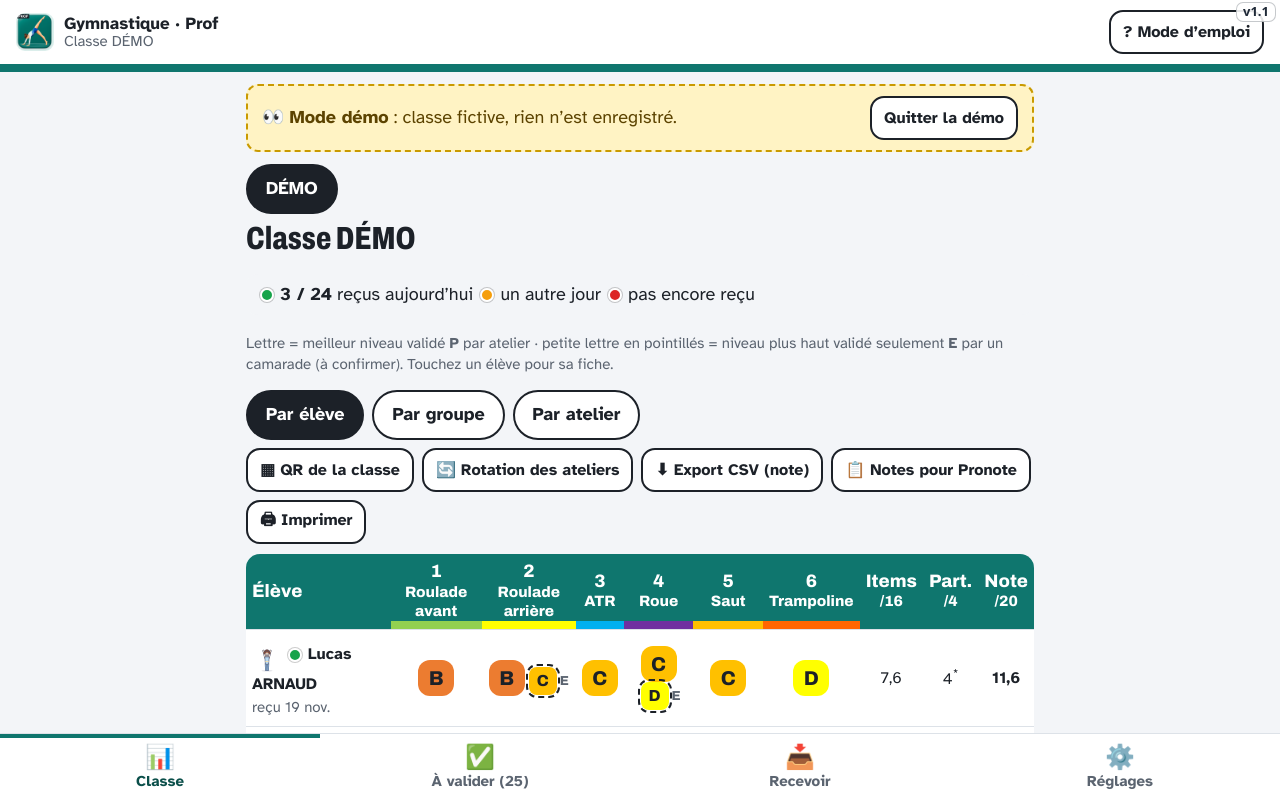
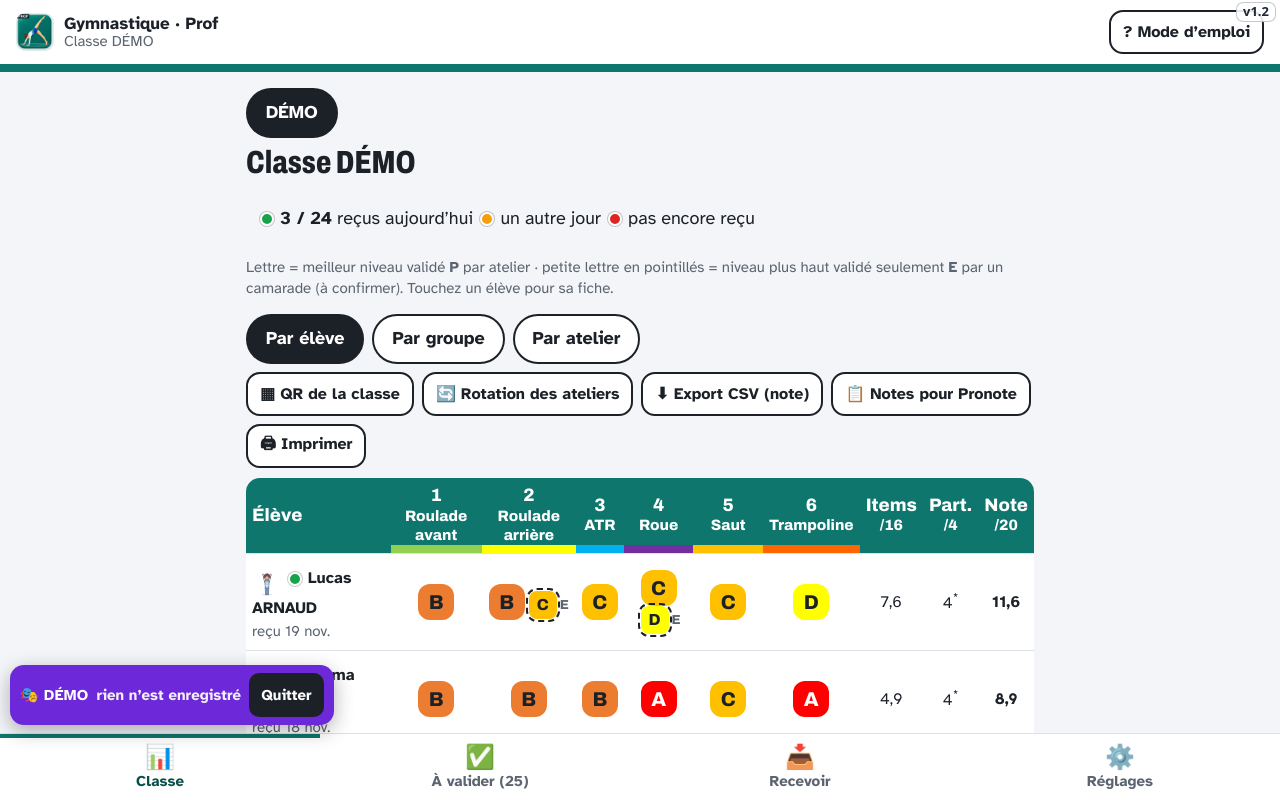
Before and after one commit to yannickdartois-hue/gym-prof, a plain HTML site: page index.html in a window 1280 px wide. Both pictures are taken after a click on the button "Ouvrir la démo". Shown: the top 800 px of the page. Drawn offline with Linux system fonts and the light colour scheme.

Commit message:
v1.2 : barre DÉMO commune (eps-demo.js) à la place du bandeau jaune
Co-Authored-By: Claude Opus 5.5 <noreply@anthropic.com>
Claude-Session: https://claude.ai/code/session_01W45JVNRvxhsHS7Tt9PDk2W

```diff
--- /dev/null
+++ b/eps-demo.js
@@ -0,0 +1,121 @@
+/* =====================================================================
+   eps-demo.js — commun à TOUTES les applis EPS qui ont un mode démo (Lycée Georges Pompidou)
+   Source : mon-EPS/atelier/ecran-de-cours/commun/eps-demo.js (recopié tel quel, voir synchroniser.py).
+
+   Affiche, tant que l'appli est en démo, la même barre violette en bas à gauche :
+       🎭 DÉMO · rien n'est enregistré · [actions de l'appli] · Quitter
+   Rien n'est modifié dans l'appli : le module regarde seulement si elle est en démo.
+   Le bandeau jaune .demo-bandeau de l'appli est alors masqué (pas de doublon, demande du 20/11/2026) :
+   ses boutons et liens (« Voir l'outil prof »…) sont repris dans la barre violette, son « Quitter » sert au bouton Quitter.
+
+   Détection automatique (aucun code à ajouter dans l'appli) :
+     - variable DEMO de l'appli vraie (let DEMO=… dans la plupart des applis),
+     - ou bandeau jaune .demo-bandeau présent dans la page.
+   Bouton « Quitter » : clique le bouton « Quitter la démo » du bandeau jaune s'il existe,
+     sinon appelle la fonction donnée par data-quitter="nomDeFonction",
+     sinon quitterDemo() puis rendre(), sinon recharge la page sans « ?demo ».
+   Si l'appli a une barre fixée en bas (onglets), la barre DÉMO se place automatiquement au-dessus.
+   Options de la balise : <script src="eps-demo.js" data-quitter="maFonction" data-bas="80px"></script>
+     data-bas : hauteur imposée au-dessus du bas de l'écran (remplace le placement automatique).
+   Pour une appli qui pilote elle-même sa démo :
+     EPSDemo.montrer({quitter:fn, actions:[{texte:'⏱ Simuler', fn:maFonction}]})  /  EPSDemo.cacher()
+   ===================================================================== */
+(function(){
+  'use strict';
+  if(window.EPSDemo)return;
+  var sc=document.currentScript;
+  var OPT={quitter:sc&&sc.getAttribute('data-quitter'),bas:sc&&sc.getAttribute('data-bas')};
+  var manuel=null; /* réglages donnés par EPSDemo.montrer() */
+  var barre=null,cle='';
+
+  function css(){
+    if(document.getElementById('eps-demo-style'))return;
+    var s=document.createElement('style');s.id='eps-demo-style';
+    s.textContent='.eps-demo{position:fixed;left:max(10px,env(safe-area-inset-left));bottom:calc(var(--eps-demo-bas,10px) + env(safe-area-inset-bottom,0px));z-index:2147481000;display:flex;align-items:center;gap:8px;flex-wrap:wrap;max-width:min(560px,calc(100% - 20px));padding:8px 10px;border-radius:14px;background:#6d28d9;color:#fff;font:700 15px/1.25 "Atkinson","Atkinson Hyperlegible","Segoe UI",Roboto,Arial,sans-serif;box-shadow:0 6px 20px rgba(0,0,0,.3)}'+
+      '.eps-demo b{font-weight:800;letter-spacing:.02em}.eps-demo .eps-demo-txt{font-weight:600;opacity:.92}'+
+      '.eps-demo button{min-height:44px;padding:0 12px;border:0;border-radius:10px;background:#fff;color:#1c2128;font-weight:800;font-size:15px;line-height:1;font-family:inherit;cursor:pointer}'+
+      '.eps-demo button.eps-demo-q{background:#1c2128;color:#fff}'+
+      '.eps-demo button:focus-visible{outline:3px solid #fde047;outline-offset:2px}'+
+      'body.eps-demo-cache .eps-demo{display:none}'+
+      'body.eps-demo-actif .demo-bandeau{display:none!important}'+
+      '.eps-demo a.eps-demo-lien{text-decoration:none}'+
+      '@media print{.eps-demo{display:none!important}}';
+    (document.head||document.documentElement).appendChild(s);
+  }
+  function enDemo(){
+    if(manuel)return true;
+    try{if(typeof DEMO!=='undefined'&&DEMO)return true;}catch(e){}
+    return !!document.querySelector('.demo-bandeau');
+  }
+  function quitter(){
+    if(manuel&&typeof manuel.quitter==='function')return manuel.quitter();
+    var jaune=document.querySelectorAll('.demo-bandeau button, .demo-bandeau a');
+    for(var i=0;i<jaune.length;i++){if(/quitter|sortir|terminer/i.test(jaune[i].textContent)){jaune[i].click();return verifier(true);}}
+    var f=OPT.quitter&&window[OPT.quitter];
+    if(typeof f==='function'){f();return verifier(true);}
+    try{if(typeof quitterDemo==='function'){quitterDemo();if(typeof rendre==='function')rendre();return verifier(true);}}catch(e){}
+    var u=location.pathname+location.search.replace(/([?&])demo(=[^&]*)?&?/,'$1').replace(/[?&]$/,'')+location.hash;
+    location.replace(u);
+  }
+  /* boutons et liens du bandeau jaune de l'appli, sauf « Quitter » : repris dans la barre violette */
+  function relais(){
+    var r=[],vus={};
+    document.querySelectorAll('.demo-bandeau button, .demo-bandeau a').forEach(function(el){
+      var t=(el.textContent||'').trim();
+      if(!t||vus[t]||/quitter|sortir|terminer/i.test(t))return;vus[t]=1;
+      r.push({texte:t,fn:function(){
+        var cible=null;document.querySelectorAll('.demo-bandeau button, .demo-bandeau a').forEach(function(x){if(!cible&&(x.textContent||'').trim()===t)cible=x;});
+        if(cible)cible.click();
+      }});
+    });
+    return r;
+  }
+  function construire(){
+    css();
+    var acts=((manuel&&manuel.actions)||[]).concat(relais());
+    var k=acts.map(function(a){return a.texte;}).join('|');
+    if(barre&&k===cle)return;
+    if(barre)barre.remove();
+    cle=k;
+    barre=document.createElement('div');barre.className='eps-demo';barre.setAttribute('role','status');
+    barre.innerHTML='<b>🎭 DÉMO</b><span class="eps-demo-txt">rien n’est enregistré</span>';
+    acts.forEach(function(a){var b=document.createElement('button');b.type='button';b.textContent=a.texte;b.onclick=function(){a.fn();};barre.appendChild(b);});
+    var q=document.createElement('button');q.type='button';q.className='eps-demo-q';q.textContent='Quitter';q.onclick=quitter;barre.appendChild(q);
+    if(OPT.bas)document.documentElement.style.setProperty('--eps-demo-bas',OPT.bas);
+    document.body.appendChild(barre);
+  }
+  /* l'appli a une barre fixée en bas (onglets…) ? on se place juste au-dessus */
+  function placer(){
+    if(!barre||OPT.bas)return;
+    var vis=barre.style.visibility;barre.style.visibility='hidden';
+    var h=window.innerHeight,haut=h,xs=[24,Math.round(window.innerWidth/2)];
+    xs.forEach(function(x){
+      var el=document.elementFromPoint(x,h-4);
+      while(el&&el!==document.body&&el!==document.documentElement){
+        var cs=getComputedStyle(el);
+        if(cs.position==='fixed'||cs.position==='sticky'){var r=el.getBoundingClientRect();if(r.bottom>=h-2&&r.height<h*0.4)haut=Math.min(haut,r.top);break;}
+        el=el.parentElement;
+      }
+    });
+    barre.style.visibility=vis;
+    var bas=Math.max(10,Math.round(h-haut)+8)+'px';
+    if(document.documentElement.style.getPropertyValue('--eps-demo-bas')!==bas)document.documentElement.style.setProperty('--eps-demo-bas',bas);
+  }
+  function verifier(){
+    if(!document.body)return;
+    if(enDemo()){construire();placer();document.body.classList.add('eps-demo-actif');}
+    else{document.body.classList.remove('eps-demo-actif');if(barre){barre.remove();barre=null;cle='';}}
+  }
+  window.EPSDemo={
+    montrer:function(o){manuel=o||{};cle='-';verifier();},
+    cacher:function(){manuel=null;verifier();},
+    actif:enDemo,
+    verifier:verifier
+  };
+  function demarrer(){
+    verifier();
+    try{new MutationObserver(function(){clearTimeout(demarrer.t);demarrer.t=setTimeout(verifier,60);}).observe(document.body,{childList:true,subtree:true});}catch(e){}
+    setInterval(verifier,800); /* filet : variable DEMO changée sans modifier la page */
+  }
+  if(document.body)demarrer();else document.addEventListener('DOMContentLoaded',demarrer);
+})();
--- a/index.html
+++ b/index.html
@@ -198,5 +198,6 @@ input[type=number],input[type=date]{min-height:48px;padding:6px 10px;border-radi
 <script src="eps-coffre.js"></script>
 <script src="eps-garde.js"></script>
 <script src="eps-maj.js"></script>
+<script src="eps-demo.js"></script>
 </body>
 </html>
--- a/sw.js
+++ b/sw.js
@@ -1,9 +1,9 @@
 /* Hors ligne. À chaque mise en ligne : augmenter VERSION (gym-prof-vN). */
-const VERSION='gym-prof-v1.1';
+const VERSION='gym-prof-v1.2';
 // Toutes les applis partagent le même stockage (même adresse github.io) : on n'efface QUE les anciennes versions de CETTE appli.
 const MES_CACHES=/^gym-prof-v\d+(?:\.\d+)?$/;
 const sous3s=p=>{p.catch(()=>{});return Promise.race([p,new Promise((_,non)=>setTimeout(()=>non(new Error('réseau lent')),3000))])};
-const FICHIERS=['./','index.html','prof.js','prof-valid.js','prof-oubli.js','avatars-gym.js','prof-avatar.js','prof-groupes.js','prof-qr-groupes.js','eps-code.js','eps-maj.js','eps-coffre.js','eps-garde.js','eps-avatars.js','img/avatars/prof.webp','img/avatars/tableau.webp','aide.js','eps-aide.js','prof-demo.js','prof-suivi.js','donnees.js','qrcode.js','jsqr.js','scan.js','xlsx.js','jszip.js','eps-charte-v1.css','manifest.webmanifest',
+const FICHIERS=['./','index.html','prof.js','prof-valid.js','prof-oubli.js','avatars-gym.js','prof-avatar.js','prof-groupes.js','prof-qr-groupes.js','eps-code.js','eps-maj.js','eps-demo.js','eps-coffre.js','eps-garde.js','eps-avatars.js','img/avatars/prof.webp','img/avatars/tableau.webp','aide.js','eps-aide.js','prof-demo.js','prof-suivi.js','donnees.js','qrcode.js','jsqr.js','scan.js','xlsx.js','jszip.js','eps-charte-v1.css','manifest.webmanifest',
   'icon-32.png','icon-180.png','icon-192.png','icon-512.png','polices/archivo.woff2','polices/atkinson-400.woff2','polices/atkinson-700.woff2'];
 self.addEventListener('install',e=>{e.waitUntil(caches.open(VERSION).then(c=>c.addAll(FICHIERS.map(f=>new Request(f,{cache:'reload'})))).then(()=>self.skipWaiting()))});
 self.addEventListener('activate',e=>{e.waitUntil(caches.keys().then(ks=>Promise.all(ks.filter(k=>MES_CACHES.test(k)&&k!==VERSION).map(k=>caches.delete(k)))).then(()=>self.clients.claim()))});
```
